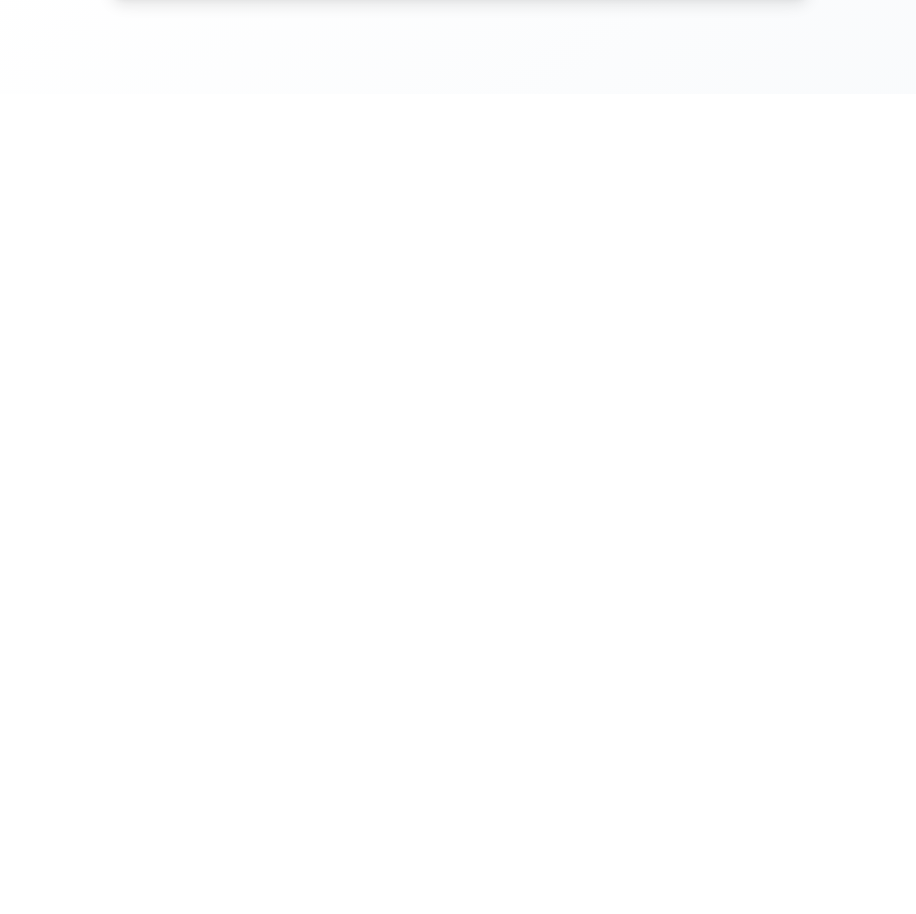
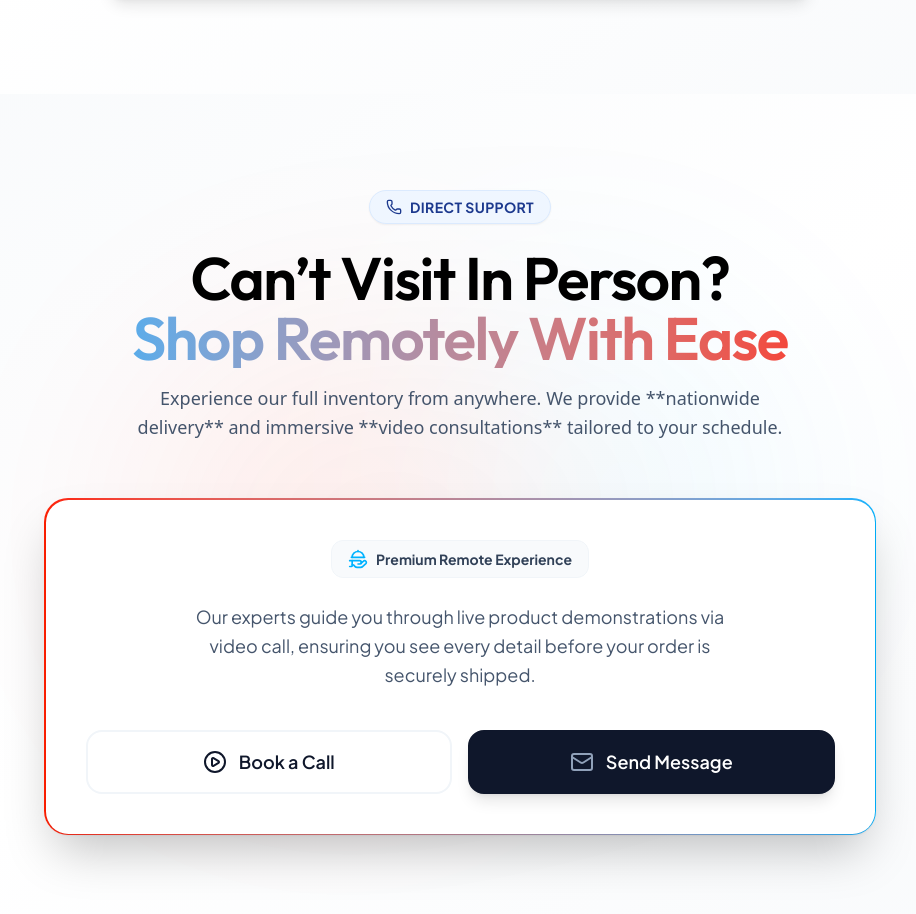
Before and after one commit to afterrender1/magnetic, a Next.js app: page / in a window 1280 px wide. Shown: the part 4375-5289 px from the top of the page, without its empty margins (180-1096 px from the left). Before the commit the page ends 4469 px from the top, so only its background shows below. Built offline with nearby package versions, Linux system fonts and the light colour scheme.

Commit message:
book a call component done

```diff
--- /dev/null
+++ b/app/components/BookACall.jsx
@@ -0,0 +1,139 @@
+"use client";
+
+import React from "react";
+import { motion } from "framer-motion";
+import { Mail, Phone, PlayCircle, HandPlatter } from "lucide-react";
+import { Outfit, Plus_Jakarta_Sans } from "next/font/google";
+import Link from "next/link";
+
+const jakarta = Plus_Jakarta_Sans({
+  subsets: ["latin"],
+  weight: ["400", "600", "700", "800"],
+  variable: "--font-jakarta",
+});
+
+const outfit = Outfit({
+  subsets: ["latin"],
+  weight: ["600"],
+  variable: "--font-outfit",
+});
+
+const BookACall = () => {
+  const MotionLink = motion(Link);
+  const fadeInUp = {
+    initial: { opacity: 0, y: 20 },
+    animate: { opacity: 1, y: 0 },
+    transition: { duration: 0.6, ease: "easeOut" },
+  };
+
+  const staggerContainer = {
+    animate: { transition: { staggerChildren: 0.1 } },
+  };
+
+  return (
+    <section className="py-16 sm:py-20 lg:py-24 bg-linear-to-br from-slate-50 via-white to-slate-50 relative overflow-hidden">
+      <motion.div
+        variants={staggerContainer}
+        initial="initial"
+        whileInView="animate"
+        viewport={{ once: true, amount: 0.3 }}
+        className="max-w-4xl mx-auto px-4 sm:px-6 lg:px-8 relative z-10"
+      >
+        {/* Top Badge */}
+        <motion.div variants={fadeInUp} className="flex justify-center mb-6">
+          <div className="inline-flex items-center gap-2 px-4 py-1.5 rounded-full bg-blue-50 border border-blue-100 shadow-xs">
+            <Phone className="w-4 h-4 text-blue-900" />
+            <span className={  `text-xs sm:text-sm font-bold text-blue-900 uppercase tracking-wide ${jakarta.className}`}>
+              Direct Support
+            </span>
+          </div>
+        </motion.div>
+
+        {/* Main Header */}
+        <div className="text-center mb-10 sm:mb-14">
+          <motion.h2
+            variants={fadeInUp}
+            className={`text-4xl sm:text-5xl lg:text-6xl font-black tracking-tight mb-4 ${outfit.className}`}
+          >
+            Can’t Visit In Person?{" "}
+            <span className="block bg-linear-to-r from-[#00b3ff] to-[#ff1f01] bg-clip-text text-transparent">
+              Shop Remotely With Ease
+            </span>
+          </motion.h2>
+
+          <motion.p
+            variants={fadeInUp}
+            className="text-base sm:text-lg text-slate-600 max-w-2xl mx-auto leading-relaxed"
+          >
+            Experience our full inventory from anywhere. We provide **nationwide
+            delivery** and immersive **video consultations** tailored to your
+            schedule.
+          </motion.p>
+        </div>
+
+        {/* Interactive Service Card */}
+        <motion.div
+          variants={fadeInUp}
+          whileHover={{ y: -5 }}
+          className={`relative group p-[1.5px] rounded-3xl bg-linear-to-r from-[#ff1f01] to-[#00b3ff] shadow-2xl ${jakarta.className}`}
+        >
+          <div className="relative bg-white rounded-[calc(1.5rem-1.5px)] p-8 sm:p-10 shadow-sm overflow-hidden">
+            {/* Info Section */}
+            <div className="text-center mb-10">
+              <div className="inline-flex items-center gap-2 px-4 py-2 rounded-xl bg-slate-50 border border-slate-100 mb-6">
+                <HandPlatter className="w-5 h-5 text-[#00b3ff]" />
+                <span className="text-sm font-bold text-slate-700">
+                  Premium Remote Experience
+                </span>
+              </div>
+              <p className="text-slate-600 text-base sm:text-lg max-w-xl mx-auto leading-relaxed">
+                Our experts guide you through live product demonstrations via
+                video call, ensuring you see every detail before your order is
+                securely shipped.
+              </p>
+            </div>
+
+            {/* CTA Button Group */}
+            <div className="flex flex-col sm:flex-row items-stretch justify-center gap-4">
+              {/* Primary: Book a Call */}
+              <motion.a
+                whileHover={{ scale: 1.02 }}
+                whileTap={{ scale: 0.98 }}
+                href="https://calendar.google.com/calendar/u/0/appointments/schedules/AcZssZ3ZLK4GY7Ro5CiWC15Eq3suxu2SgVs9KQTWdSnRR79YvFpLVxRlUY8ZgrVx-Fj5wlh8BsjuvHFH"
+                target="_blank"
+                rel="noopener noreferrer"
+                className="relative flex-1 inline-flex items-center justify-center gap-3 px-8 py-4 bg-white text-slate-900 font-semibold text-base md:text-lg rounded-2xl border-2 border-slate-100 transition-all duration-300 hover:text-white hover:border-transparent group/btn overflow-hidden"
+              >
+                <div className="absolute inset-0 bg-linear-to-r from-[#00b3ff] to-[#ff1f01] opacity-0 group-hover/btn:opacity-100 transition-opacity duration-300" />
+                <PlayCircle className="w-6 h-6 relative z-10 transition-transform group-hover/btn:rotate-360 duration-500" />
+                <span className="relative z-10">Book a Call</span>
+              </motion.a>
+
+              {/* Secondary: Message */}
+              <MotionLink
+                href="/contact"
+                whileHover={{ scale: 1.02 }}
+                whileTap={{ scale: 0.98 }}
+                className="flex-1 inline-flex items-center justify-center gap-3 px-8 py-4 bg-slate-900 text-white font-semibold text-base md:text-lg rounded-2xl shadow-lg hover:bg-slate-800 transition-all border-2 border-slate-900"
+              >
+                <Mail className="w-6 h-6 text-slate-400" />
+                Send Message
+              </MotionLink>
+            </div>
+          </div>
+        </motion.div>
+      </motion.div>
+
+      {/* Background Decorative Glows */}
+      <div className="absolute top-1/2 left-1/2 -translate-x-1/2 -translate-y-1/2 w-full h-full z-0 pointer-events-none opacity-10 blur-[120px]">
+        <div className="absolute top-1/4 right-1/4 w-96 h-96 bg-[#00b3ff] rounded-full animate-pulse" />
+        <div
+          className="absolute bottom-1/4 left-1/4 w-96 h-96 bg-[#ff1f01] rounded-full animate-pulse"
+          style={{ animationDelay: "1s" }}
+        />
+      </div>
+    </section>
+  );
+};
+
+export default BookACall;
--- a/app/components/Home.jsx
+++ b/app/components/Home.jsx
@@ -4,6 +4,7 @@
 import OurYoutubeChannel from "./OurYoutubeChannel";
 import FAQ from "./FAQ";
 import ContactForm from "./ContactForm";
+import BookCallButton from "./BookACall";
 
 const Home = () => {
   return (
@@ -13,6 +14,7 @@
       <OurYoutubeChannel />
       <FAQ />
       <ContactForm />
+      <BookCallButton />
     </>
   );
 };
```
